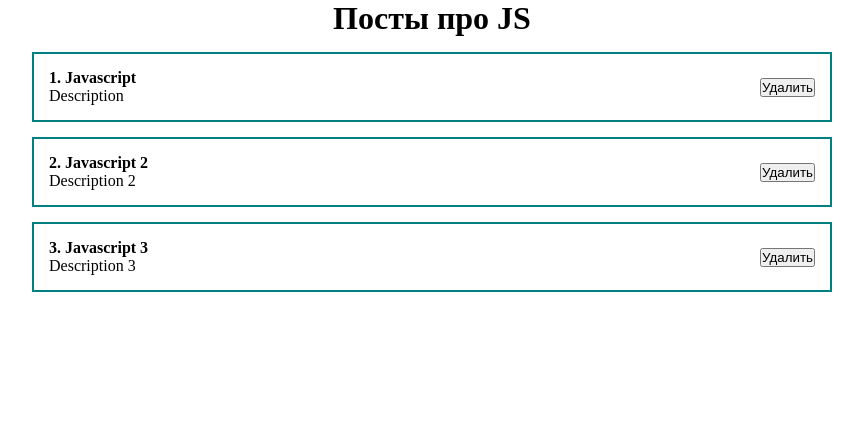
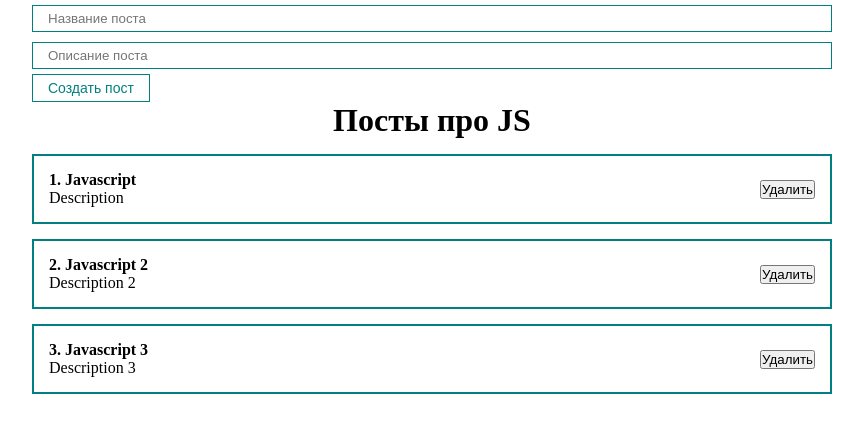
Before and after one commit to xGerfy/task_1_react, a React (Create React App) app: page / in a window 1280 px wide. Shown: the top 432 px of the page, without its empty margins (208-1071 px from the left). Built offline with nearby package versions, Linux system fonts and the light colour scheme.

Commit message:
add PostForm component

```diff
--- a/src/App.js
+++ b/src/App.js
@@ -1,4 +1,5 @@
 import { useState } from "react";
+import PostForm from "./components/PostForm";
 import PostList from "./components/PostList";
 import "./styles/App.css";
 
@@ -9,8 +10,13 @@
     { id: 3, title: "Javascript 3", body: "Description 3" },
   ]);
 
+  const createPost = (newPost) => {
+    setPosts([...posts, newPost]);
+  };
+
   return (
     <div className="App">
+      <PostForm create={createPost} />
       <PostList posts={posts} title="Посты про JS" />
     </div>
   );
--- /dev/null
+++ b/src/components/PostForm.jsx
@@ -0,0 +1,37 @@
+import React, { useState } from "react";
+import MyButton from "./UI/button/MyButton";
+import MyInput from "./UI/input/MyInput";
+
+export default function PostForm({ create }) {
+  const [post, setPost] = useState({ title: "", body: "" });
+
+  const addNewPost = (e) => {
+    e.preventDefault();
+    const newPost = {
+      ...post,
+      id: Date.now(),
+    };
+    create(newPost);
+    setPost("");
+  };
+
+  return (
+    <div>
+      <form>
+        <MyInput
+          value={post.title}
+          onChange={(e) => setPost({ ...post, title: e.target.value })}
+          type="text"
+          placeholder="Название поста"
+        />
+        <MyInput
+          value={post.body}
+          onChange={(e) => setPost({ ...post, body: e.target.value })}
+          type="text"
+          placeholder="Описание поста"
+        />
+        <MyButton onClick={addNewPost}>Создать пост</MyButton>
+      </form>
+    </div>
+  );
+}
--- a/src/components/PostItem.jsx
+++ b/src/components/PostItem.jsx
@@ -6,7 +6,7 @@
       <div className="post">
         <div className="post__content">
           <strong>
-            {props.post.id}. {props.post.title}
+            {props.number}. {props.post.title}
           </strong>
           <div>{props.post.body}</div>
         </div>
--- a/src/components/PostList.jsx
+++ b/src/components/PostList.jsx
@@ -5,8 +5,8 @@
   return (
     <div>
       <h1 style={{ textAlign: "center" }}>{title}</h1>
-      {posts.map((post) => (
-        <PostItem post={post} key={post.id} />
+      {posts.map((post, index) => (
+        <PostItem number={index + 1} post={post} key={post.id} />
       ))}
     </div>
   );
--- /dev/null
+++ b/src/components/UI/button/MyButton.jsx
@@ -0,0 +1,10 @@
+import React from "react";
+import classes from "./MyButton.module.css";
+
+export default function MyButton({ children, ...props }) {
+  return (
+    <button {...props} className={classes.myBtn}>
+      {children}
+    </button>
+  );
+}
--- /dev/null
+++ b/src/components/UI/button/MyButton.module.css
@@ -0,0 +1,8 @@
+.myBtn {
+  padding: 5px 15px;
+  color: teal;
+  font-size: 14px;
+  background: transparent;
+  border: 1px solid teal;
+  cursor: pointer;
+}
--- /dev/null
+++ b/src/components/UI/input/MyInput.jsx
@@ -0,0 +1,8 @@
+import React from "react";
+import classes from "./MyInput.module.css";
+
+const MyInput = (props) => {
+  return <input className={classes.myInput} {...props} />;
+};
+
+export default MyInput;
--- /dev/null
+++ b/src/components/UI/input/MyInput.module.css
@@ -0,0 +1,6 @@
+.myInput {
+  width: 100%;
+  padding: 5px 15px;
+  margin: 5px 0;
+  border: 1px solid teal;
+}
```
